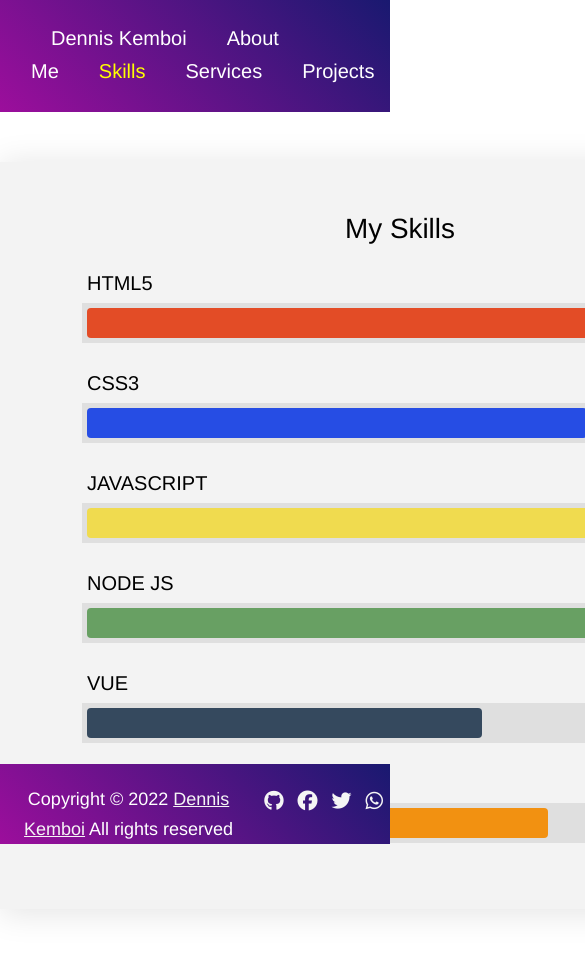
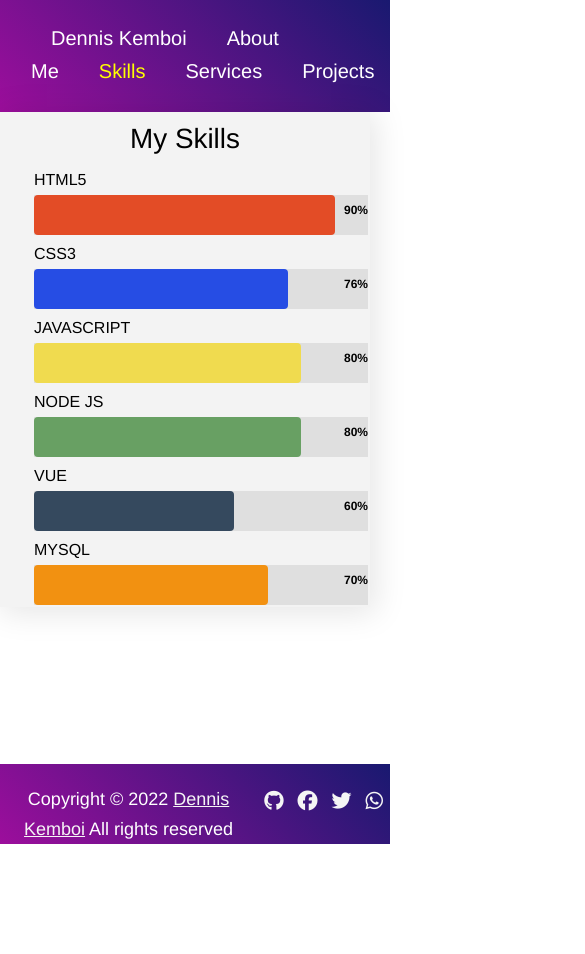
Before and after one commit to Developer-Dennis/densite, a Vue app: page /skills in a window 390 px wide. Shown: the top 954 px of the page, 585 px wide, since content can reach past the window. After the commit the page ends 844 px from the top, so only its background shows below. Built offline with nearby package versions, Linux system fonts and the light colour scheme.

Commit message:
added media queries to skills

```diff
--- a/src/views/skills.vue
+++ b/src/views/skills.vue
@@ -72,4 +72,30 @@ ul li{
   height: 30px;
   line-height: 30px;
 }
+
+@media screen and (max-width:500px){
+ul li{
+  list-style-type: none;
+  padding: 2px;
+}
+.lang{
+  margin: 0px;
+  font-size: 16px;
+}
+.bar{
+  width: 100%;
+  background: #dfdfdf;
+  overflow: hidden;
+  padding: 0px;
+}
+.progress{
+  float: left;
+  padding: 20px;
+}
+  .box{
+    margin: 0px;
+    padding: 0px;
+    width: 370px;
+  }
+}
 </style>
```
